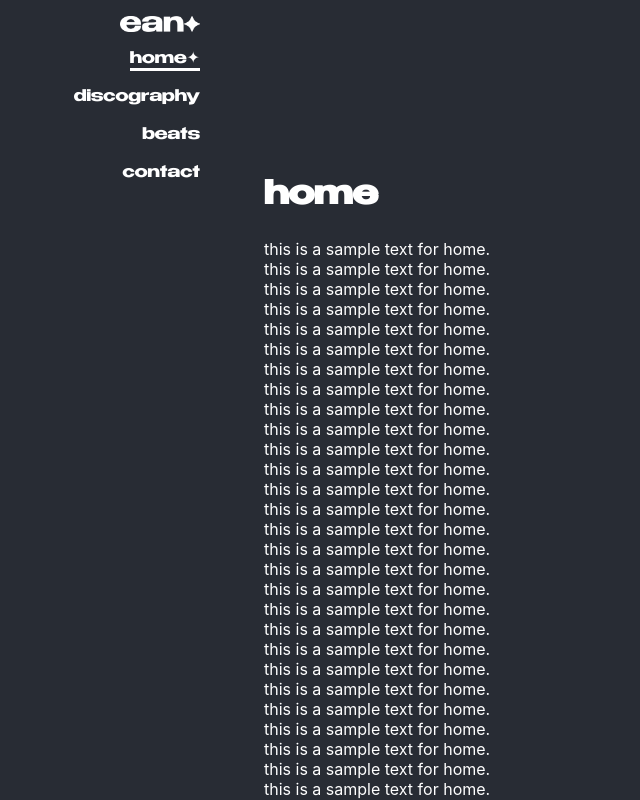
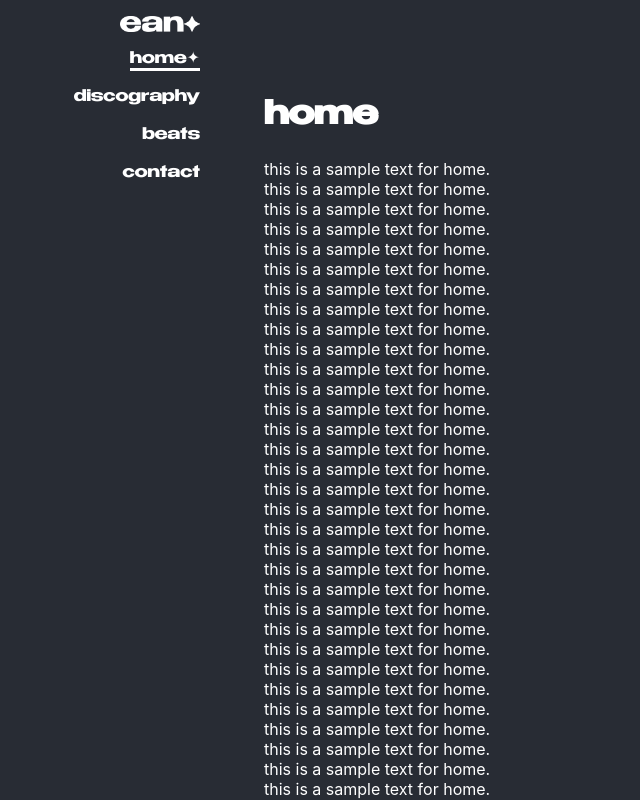
Before and after one commit to gathrean/eanternet, a React (Create React App) app: page / in a window 1280 px wide. Shown: the top 800 px of the page, without its empty margins (0-640 px from the left). Built offline with nearby package versions, Linux system fonts and the light colour scheme.

Commit message:
Changed the body into grey instead of *

```diff
--- a/src/styles/App.css
+++ b/src/styles/App.css
@@ -1,5 +1,8 @@
 * {
   text-transform: lowercase;
+}
+
+body {
   background-color: #282c34;
 }
 
@@ -73,7 +76,8 @@ h1 {
 #discography,
 #beats,
 #contact {
-  padding-top: 60px; /* Adjust the value as needed */
+  padding-top: 20px;
+  /* Adjust the value as needed */
 }
 
 .section {
--- a/src/styles/navbar.css
+++ b/src/styles/navbar.css
@@ -12,7 +12,7 @@
     display: flex;
     flex-direction: column;
     align-items: flex-end;
-    background-color: #282c34;
+    /* background-color: #282c34; */
     color: #ffffff;
 
     width: 200px;
```
